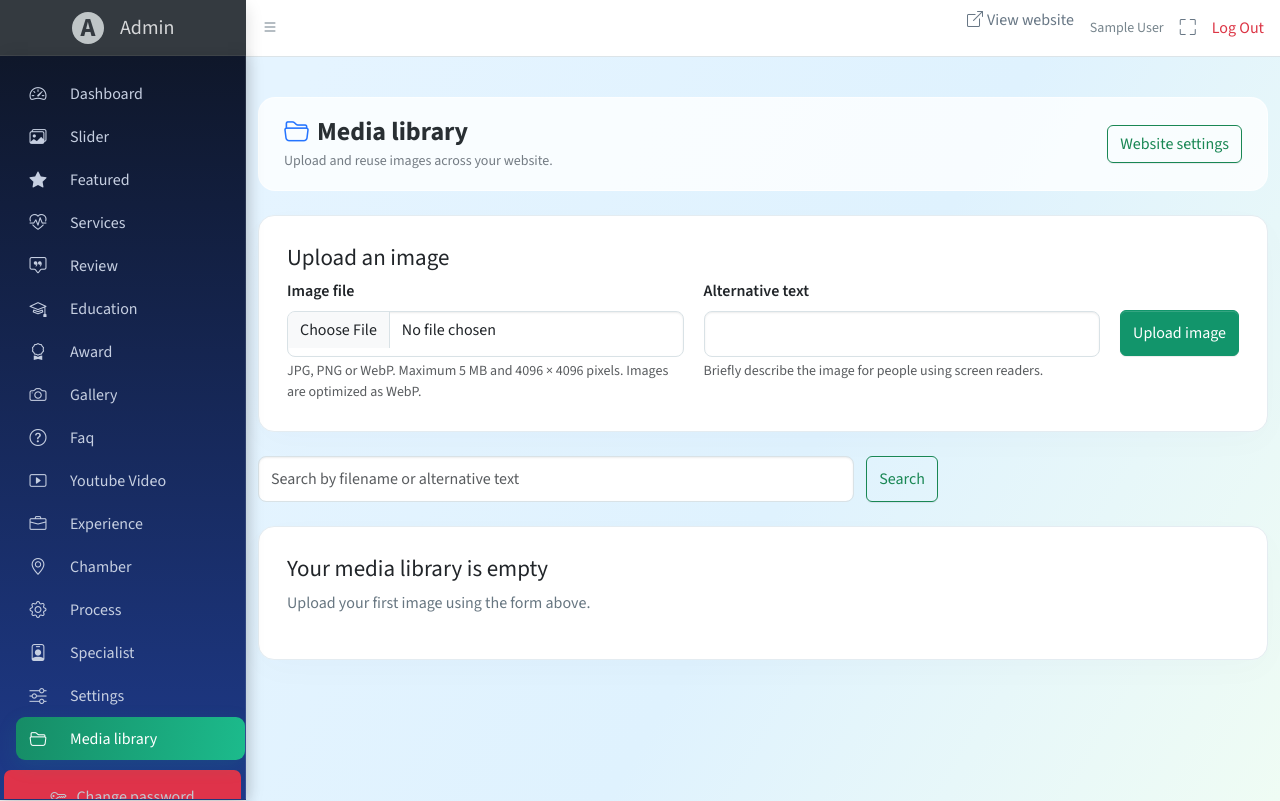
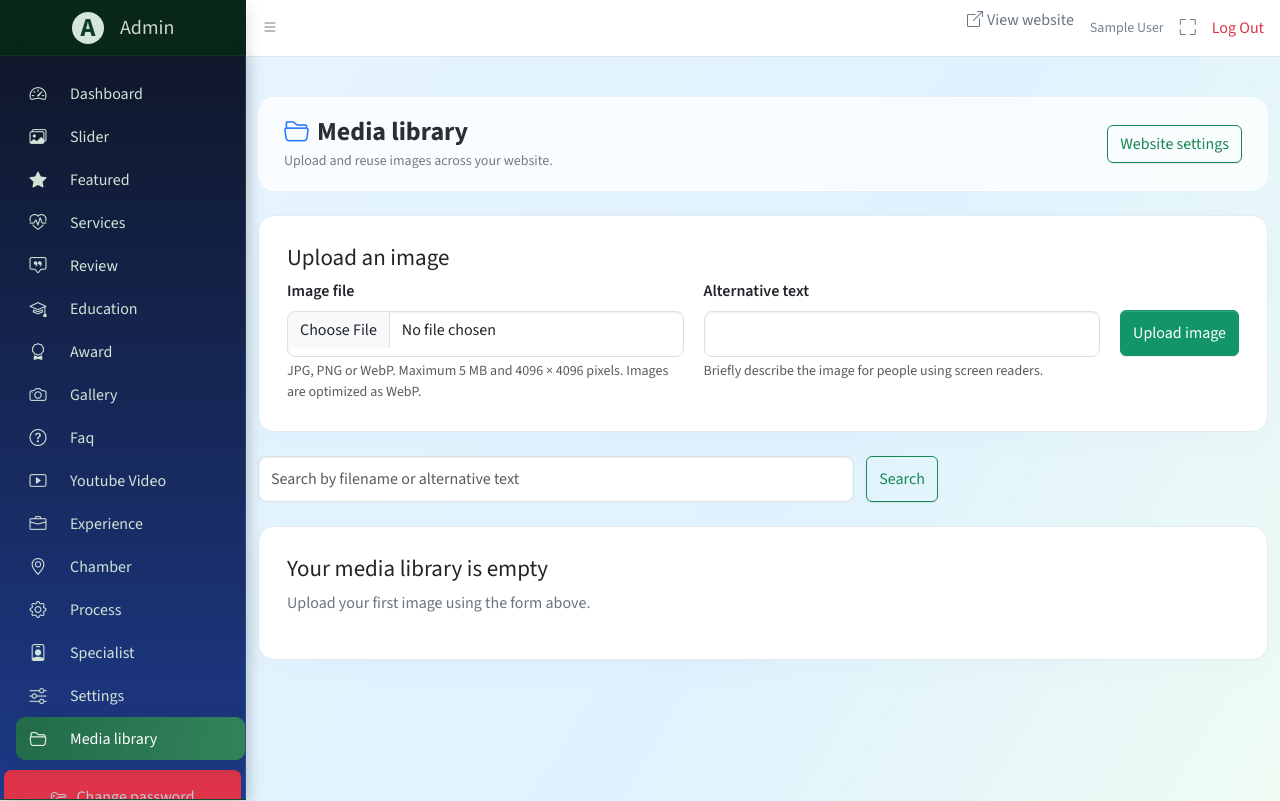
Before and after one commit to arifbillahcse/dr-profile1, a Laravel app: page /admin/media in a window 1280 px wide. Run offline with Laravel 12, Linux system fonts and the light colour scheme; the visitor is signed in with stand-in values (Sample User, id 1); data comes from the database, SQL or seed files in the repository; data that the repository does not hold is empty; some libraries are stand-ins or nearby versions.

Commit message:
Match admin sidebar to website deep green palette

```diff
--- a/backend/public/css/admin.css
+++ b/backend/public/css/admin.css
@@ -4,15 +4,15 @@
 :root{--lte-sidebar-width:246px;--bs-font-sans-serif:"Source Sans 3",system-ui,sans-serif}
 body{font-family:var(--bs-font-sans-serif)}
 .skip-link{position:fixed;top:-80px;left:12px;z-index:2000;padding:10px 16px;background:#fff;color:#132950}.skip-link:focus{top:10px}
-.app-sidebar{background:linear-gradient(165deg,#0e172a 12%,#213b83 100%)!important}
-.sidebar-brand{background:#343a40;justify-content:flex-start;padding-left:72px;border-bottom:1px solid #ffffff10;min-height:56px}
-.brand-link{gap:8px!important;color:#d3d6d9!important;font-size:20px!important}
-.admin-mark{display:inline-grid;place-items:center;width:32px;height:32px;border-radius:50%;background:#bfc5c7;color:#343a40;font-weight:700;font-size:26px;line-height:1}
-.sidebar-wrapper{padding:16px 8px 20px!important;overflow-y:auto}
-.sidebar-menu .nav-link{display:flex;align-items:center;gap:12px;min-height:43px;margin:0 0 0 8px!important;padding:9px 10px!important;border-radius:9px!important;color:#c6cfe1!important;font-size:16px}
+.app-sidebar{background:linear-gradient(165deg,#092b1e 12%,#174b35 100%)!important}
+.sidebar-brand{background:#082719;justify-content:flex-start;padding-left:72px;border-bottom:1px solid #ffffff10;min-height:56px}
+.brand-link{gap:8px!important;color:#e1eee5!important;font-size:20px!important}
+.admin-mark{display:inline-grid;place-items:center;width:32px;height:32px;border-radius:50%;background:#d3e6d7;color:#103d2a;font-weight:700;font-size:26px;line-height:1}
+.sidebar-wrapper{padding:16px 8px 20px!important;overflow-y:auto;scrollbar-color:#507a60 #0c3021}
+.sidebar-menu .nav-link{display:flex;align-items:center;gap:12px;min-height:43px;margin:0 0 0 8px!important;padding:9px 10px!important;border-radius:9px!important;color:#d1e3d7!important;font-size:16px}
 .sidebar-menu .nav-link .nav-icon{font-size:17px!important;width:18px!important;margin:0!important;flex-shrink:0}.sidebar-menu .nav-link p{margin:0}
-.sidebar-menu .nav-link:hover{background:#ffffff0d!important;color:#fff!important}
-.sidebar-menu .nav-link.active{background:linear-gradient(100deg,#168c66,#1cbb8c)!important;color:#fff!important;box-shadow:0 6px 20px #12b88620}
+.sidebar-menu .nav-link:hover{background:#ffffff12!important;color:#fff!important}
+.sidebar-menu .nav-link.active{background:linear-gradient(100deg,#226b49,#32835a)!important;color:#fff!important;box-shadow:0 6px 20px #062b252e}
 .password-link{display:flex;align-items:center;justify-content:center;gap:10px;background:#df334a;color:#fff;text-decoration:none;border-radius:7px;padding:15px 8px;margin:10px -4px 0;font-size:16px}
 .password-link:hover,.password-link.active{background:#c6223b;color:#fff}
 .app-header{min-height:56px;border-bottom:1px solid #dce4e8}.app-header .container-fluid{padding:0 16px}.app-header .nav-link{color:#687785}.account-name{font-size:14px;color:#77858d}.logout-button{color:#dc3545;background:none;border:0;padding:8px 0;font-size:16px}
```
